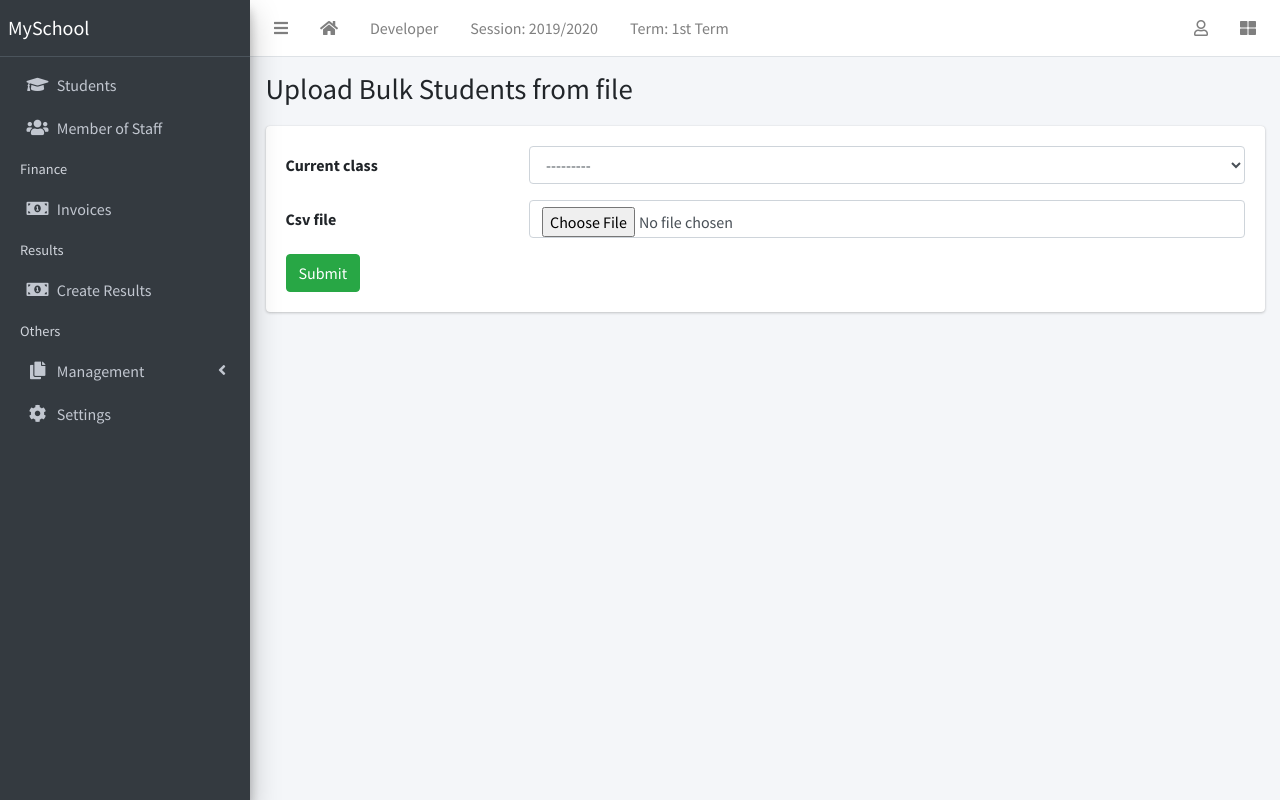
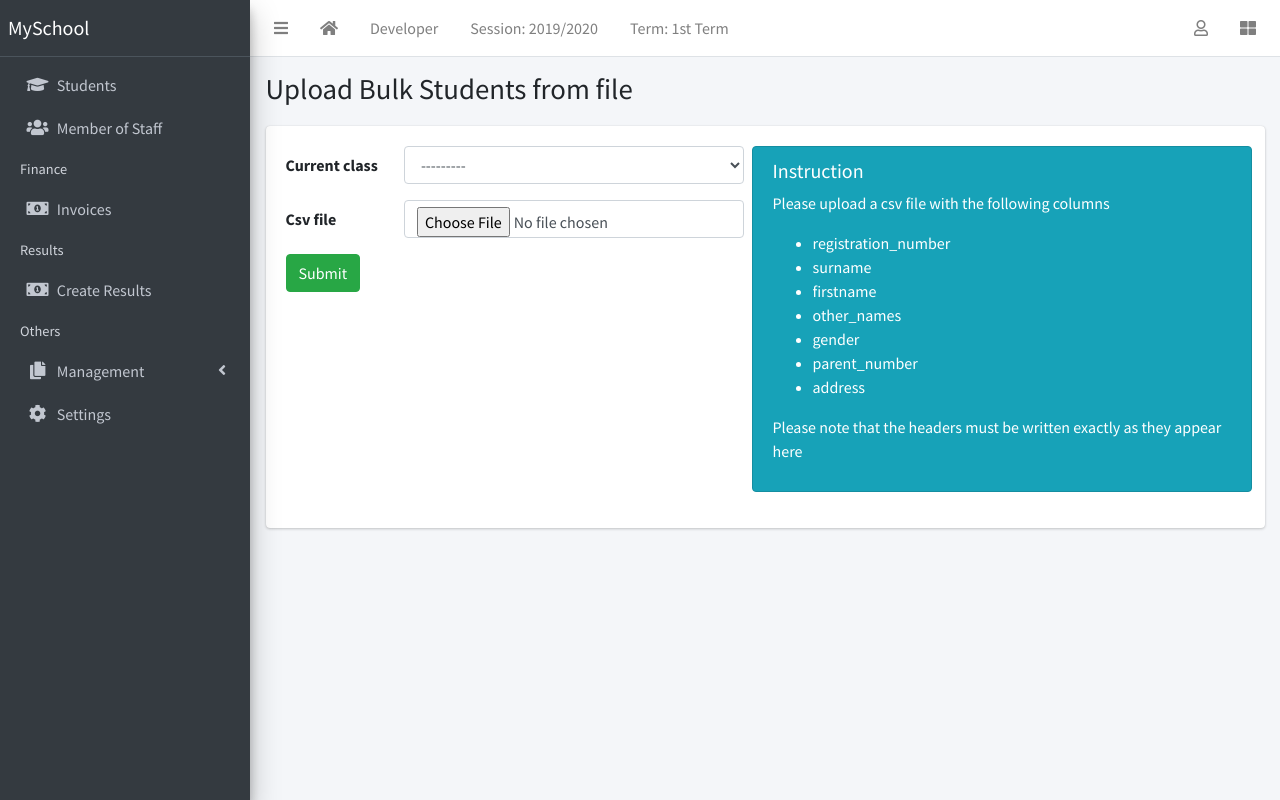
Before and after one commit to nahuelespigares139/django-school-system, a Django app: page /student/upload/ in a window 1280 px wide. Run offline with Django 4.2, Linux system fonts and the light colour scheme; data comes from the database, SQL or seed files in the repository; some libraries are stand-ins or nearby versions.

Commit message:
corrected upload template

```diff
--- a/students/templates/students/students_upload.html
+++ b/students/templates/students/students_upload.html
@@ -7,10 +7,30 @@
 
 
 {% block content %}
-  <form method="POST" enctype="multipart/form-data">
-    {% csrf_token %}
-    {% include 'corecode/form_snippet.html' %}
+  <div class="row">
+    <div class="col">
+      <form method="POST" enctype="multipart/form-data">
+        {% csrf_token %}
+        {% include 'corecode/form_snippet.html' %}
 
-    <input type="submit" class="btn btn-success" value="Submit">
-  </form>
+        <input type="submit" class="btn btn-success" value="Submit">
+      </form>
+    </div>
+
+    <div class="col alert alert-info">
+      <h5>Instruction</h5>
+      <p>Please upload a csv file with the following columns</p>
+      <ul>
+        <li>registration_number </li>
+        <li>surname </li>
+        <li>firstname </li>
+        <li>other_names </li>
+        <li>gender </li>
+        <li>parent_number </li>
+        <li>address </li>
+      </ul>
+      <p>Please note that the headers must be written exactly as they appear here</p>
+    </div>
+  </div>
+
 {% endblock content %}
```
